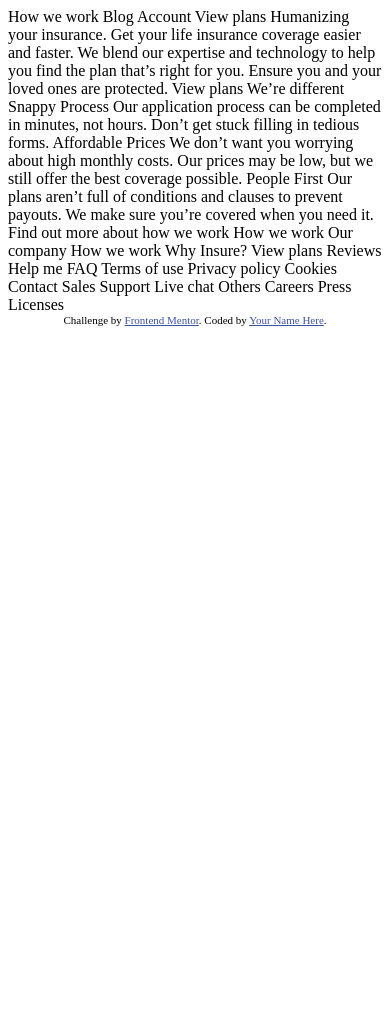
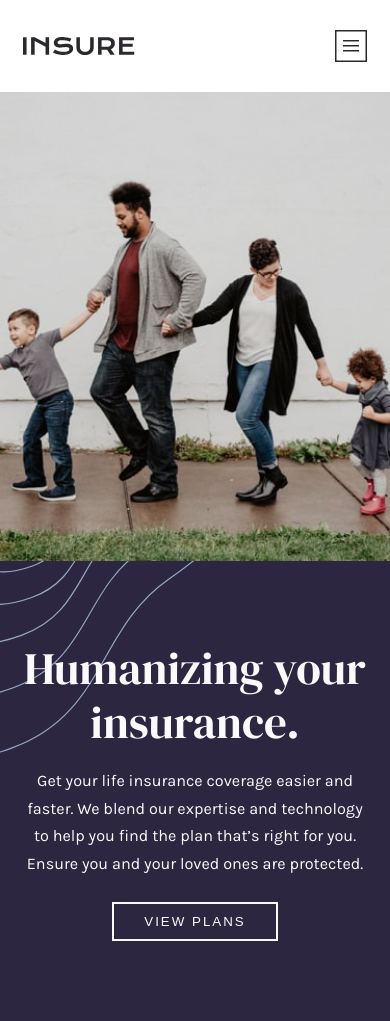
Before and after one commit to hamilton-i7/insure, a plain HTML site: page root/index.html in a window 390 px wide. Before the commit the page ends 844 px from the top, so only its background shows below. Drawn offline with Linux system fonts and the light colour scheme.

Commit message:
started working on mobile version

```diff
--- a/root/index.html
+++ b/root/index.html
@@ -2,31 +2,48 @@
 <html lang="en">
 <head>
   <meta charset="UTF-8">
-  <meta name="viewport" content="width=device-width, initial-scale=1.0"> <!-- displays site properly based on user's device -->
+  <meta name="viewport" content="width=device-width, initial-scale=1.0">
+  <meta name="description" content="Challenge by Frontend Mentor">
 
   <link rel="icon" type="image/png" sizes="32x32" href="./images/favicon-32x32.png">
+  <link href="https://fonts.googleapis.com/css2?family=DM+Serif+Display&family=Karla:wght@400;700&display=swap" rel="stylesheet">
+  <link rel="stylesheet" href="css/main.css">
 
   <title>Frontend Mentor | Insure landing page</title>
-
-  <!-- Feel free to remove these styles or customise in your own stylesheet 👍 -->
-  <style>
-    .attribution { font-size: 11px; text-align: center; }
-    .attribution a { color: hsl(228, 45%, 44%); }
-  </style>
 </head>
 <body>
+  <nav class="main-nav">
+    <div class="main-nav-container">
+      <figure class="logo-box">
+        <img src="images/logo.svg"  class="logo" alt="Insure logo">
+      </figure>
 
-  How we work
+      <div class="links-box">
+        <img src="images/icon-hamburger.svg" class="menu-icon" alt="Menu icon">
+      </div>
+    </div>
+  </nav>
+
+  <header class="hero">
+    <div class="hero-img-box">
+      <img src="images/image-intro-mobile.jpg" alt="Hero image">
+    </div>
+
+    <section class="hero-info">
+      <div class="hero-info-container">
+        <h1 class="title">Humanizing your insurance.</h1>
+        <p class="par par--hero">Get your life insurance coverage easier and faster. We blend our expertise and technology to help you find the plan that’s right for you. Ensure you and your loved ones are protected.</p>
+        <button class="cta btn--hero"><span>view plans</span></button>
+      </div>
+    </section>
+  </header>
+</body>
+</html>
+
+<!--
+    How we work
   Blog
   Account
-  View plans
-
-  Humanizing your insurance.
-
-  Get your life insurance coverage easier and faster. We blend our expertise
-  and technology to help you find the plan that’s right for you. Ensure you
-  and your loved ones are protected.
-
   View plans
 
   We’re different
@@ -75,11 +92,4 @@
   Careers
   Press
   Licenses
-
-
-  <div class="attribution">
-    Challenge by <a href="https://www.frontendmentor.io?ref=challenge" target="_blank">Frontend Mentor</a>.
-    Coded by <a href="#">Your Name Here</a>.
-  </div>
-</body>
-</html>
+ -->
--- /dev/null
+++ b/root/scss/abstracts/_functions.scss
@@ -0,0 +1,7 @@
+@function color($color-name) {
+    @return map-get($colors, $color-name);
+}
+
+@function font($font-name) {
+    @return map-get($fonts, $font-name);
+}
--- /dev/null
+++ b/root/scss/abstracts/_mixins.scss
@@ -0,0 +1,6 @@
+//? Reusable styles throughout the stylesheet
+@mixin font-styles($family, $size: inherit, $weight: inherit) {
+    font-family: font($family);
+    font-size: $size;
+    font-weight: $weight;
+}
--- /dev/null
+++ b/root/scss/abstracts/_placeholders.scss
@@ -0,0 +1,11 @@
+//? Styles that are only meant to be extended & have a relationship with semantic classes.
+.container {
+    max-width: 40rem;
+    min-width: 20rem;
+    width: 88%;
+}
+
+.img {
+    display: block;
+    width: 100%;
+}
--- /dev/null
+++ b/root/scss/abstracts/_variables.scss
@@ -0,0 +1,25 @@
+//////////////?
+//? COLORS
+
+$colors: (
+    //* Primary
+    "primary-1": #2d2640,
+    "primary-2":#95a9c6,
+
+    //* Neutral
+    "neutral-1": #2b272f,
+    "neutral-2": #837d87,
+    "neutral-3": #fafafa,
+
+    //* Extras
+    "black": #141414
+);
+
+
+//////////////?
+//? Typography
+
+$fonts: (
+    "heading": ("DM Serif Display", serif),
+    "body": ("Karla", sans-serif)
+);
--- a/root/scss/base/_reset.scss
+++ b/root/scss/base/_reset.scss
@@ -0,0 +1,13 @@
+*, *::before, *::after {
+    box-sizing: inherit;
+    margin: 0;
+    padding: 0;
+}
+
+html {
+    font-size: 62.5%;
+}
+
+body {
+    box-sizing: border-box;
+}
--- a/root/scss/base/_typography.scss
+++ b/root/scss/base/_typography.scss
@@ -0,0 +1,43 @@
+body {
+    @include font-styles("body", 1.6rem, 400);
+}
+
+.heading {
+    @include font-styles("heading");
+
+    &__primary {
+        // @extend .heading;
+        // font-size: ;
+    }
+}
+
+.hero {
+
+    &-info {
+        font-size: large;
+
+        &-container {
+            @extend .container;
+            align-items: center;
+            display: flex;
+            flex-direction: column;
+
+            & .title {
+                @extend .heading;
+                font-size: 2.5em;
+                line-height: 1.2;
+                text-align: center;
+            }
+
+            & .par {
+                font-size: .9em;
+                line-height: 1.7;
+                text-align: center;
+            }
+
+            & .cta {
+
+            }
+        }
+    }
+}
--- /dev/null
+++ b/root/scss/components/_buttons.scss
@@ -0,0 +1,16 @@
+.btn {
+    background: none;
+    border: .2rem solid color("neutral-3");
+    color: color("neutral-3");
+    outline: none;
+    padding: 1rem 3rem;
+
+    & span {
+        letter-spacing: .2rem;
+        text-transform: uppercase;
+    }
+
+    &--hero {
+        @extend .btn;
+    }
+}
--- /dev/null
+++ b/root/scss/components/_nav-bar.scss
@@ -0,0 +1,27 @@
+.main-nav {
+    align-items: center;
+    display: flex;
+    height: 9.2rem;
+    justify-content: center;
+
+    &-container {
+        @extend .container;
+        align-items: center;
+        display: flex;
+        justify-content: space-between;
+
+        & .logo-box {
+
+            .logo {
+                @extend .img;
+            }
+        }
+
+        & .links-box {
+
+            .menu-icon {
+                @extend .img;
+            }
+        }
+    }
+}
--- /dev/null
+++ b/root/scss/layout/_hero.scss
@@ -0,0 +1,40 @@
+.hero {
+
+    &-img-box {
+
+        & img {
+            @extend .img;
+        }
+    }
+
+    &-info {
+        background-image: url(../images/bg-pattern-intro-left-mobile.svg);
+        background-color: color("primary-1");
+        background-position: left top;
+        background-repeat: no-repeat;
+        background-size: 50%;
+        color: color("neutral-3");
+        display: flex;
+        justify-content: center;
+        padding: 8rem 0;
+
+        &-container {
+            @extend .container;
+            align-items: center;
+            display: flex;
+            flex-direction: column;
+
+            & .title {
+                margin-bottom: 1.8rem;
+            }
+
+            & .par {
+                margin-bottom: 2.5rem;
+            }
+
+            & .cta {
+
+            }
+        }
+    }
+}
--- a/root/scss/main.scss
+++ b/root/scss/main.scss
@@ -0,0 +1,12 @@
+@import "abstracts/functions";
+@import "abstracts/mixins";
+@import "abstracts/placeholders";
+@import "abstracts/variables";
+
+@import "base/reset";
+@import "base/typography";
+
+@import "components/buttons";
+@import "components/nav-bar";
+
+@import "layout/hero";
```
Also changed, not shown: root/css/main.css (added), root/scss/abstratcs/_variables.scss (deleted).
